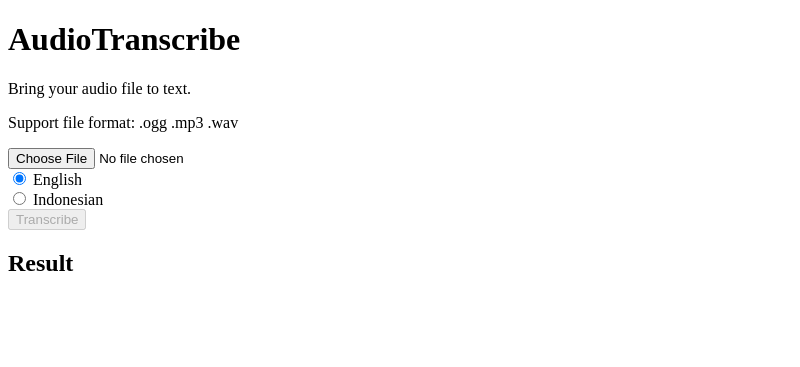
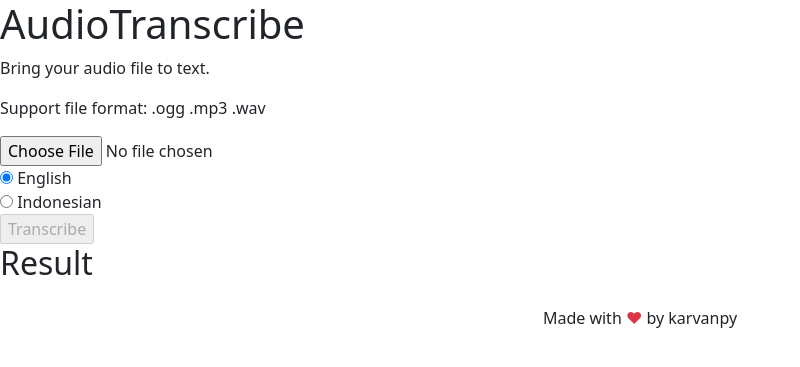
Before and after one commit to karvanpy/audiotranscribe_web, a Flask app: page / in a window 1280 px wide. Shown: the top 367 px of the page, without its empty margins (0-800 px from the left). Run offline with Flask 2, Linux system fonts and the light colour scheme.

Commit message:
Update base.html

```diff
--- a/templates/base.html
+++ b/templates/base.html
@@ -2,21 +2,25 @@
 <html lang="en">
 <head>
     <meta charset="UTF-8">
-    <title>{% block title %}{% endblock %}</title>
-
-    {% block head %}
-    <link rel="stylesheet" href="{{ url_for('static', filename='css/main.css') }}">
+    <meta http-equiv="X-UA-Compatible" content="IE=edge">
+    <meta name="viewport" content="width=device-width, initial-scale=1.0">
+    <title>{% block title%} {% endblock %}</title>
+    {% block styles %}
+    <link href="https://cdn.jsdelivr.net/npm/bootstrap@5.3.0-alpha3/dist/css/bootstrap.min.css" rel="stylesheet" integrity="sha384-KK94CHFLLe+nY2dmCWGMq91rCGa5gtU4mk92HdvYe+M/SXH301p5ILy+dN9+nJOZ" crossorigin="anonymous">
     {% endblock %}
 </head>
 <body>
-{% block header %}
+
+{% block content %}
 {% endblock %}
 
-{% block body %}
-    <div class="container">
-        {% block content %}
-        {% endblock %}
-    </div>
+<footer class="text-dark text-center py-3">
+    <p class="mb-0">Made with <span class="text-danger">&hearts;</span> by karvanpy</p>
+</footer>
+
+{% block scripts %}
+<script src="https://code.jquery.com/jquery-3.6.4.min.js" integrity="sha256-oP6HI9z1XaZNBrJURtCoUT5SUnxFr8s3BzRl+cbzUq8=" crossorigin="anonymous"></script>
+<script src="{{ url_for('static', filename='js/main.js') }}"></script>
 {% endblock %}
 </body>
 </html>
```
